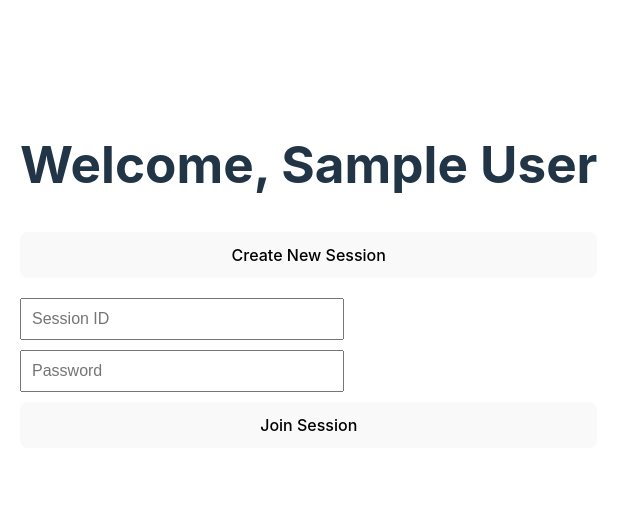
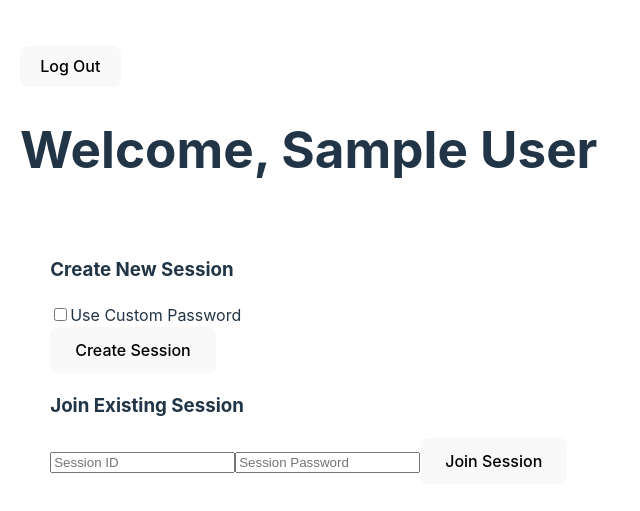
Before and after one commit to jayyprajapati/code-collaboration-tool, a React (Vite) app: page /dashboard in a window 1280 px wide. Shown: the part 125-636 px from the top of the page, without its empty margins (0-640 px from the left). Built offline with nearby package versions, Linux system fonts and the light colour scheme; no server answers; sample sign-in values are in the browser's storage.

Commit message:
Refactor: change the fields for create or join session and also add logout button

```diff
--- a/src/pages/Dashboard.jsx
+++ b/src/pages/Dashboard.jsx
@@ -1,26 +1,126 @@
-import { useAuth } from '../contexts/AuthContext';
-import { useNavigate } from 'react-router-dom';
+import { useAuth } from "../contexts/AuthContext";
+import { useNavigate } from "react-router-dom";
+import { signOut } from "firebase/auth";
+import { auth } from "../firebase";
+import { useState } from "react";
+import { generateSessionId, generateStrongPassword } from "../utils/session";
+import { verifySession, createNewSession } from "../api";
 
 export default function Dashboard() {
   const { currentUser } = useAuth();
   const navigate = useNavigate();
+  // const [sessionId, setSessionId] = useState("");
+  const [password, setPassword] = useState("");
+  const [useCustomPass, setUseCustomPass] = useState(false);
+  const [joinData, setJoinData] = useState({ id: "", pass: "" });
 
-  const handleCreateSession = () => {
-    // Will implement session creation logic later
-    navigate('/editor/123'); // Temporary hardcoded session ID
+  const handleCreateSession = async () => {
+    const newSessionId = generateSessionId();
+    const finalPassword = password || generateStrongPassword();
+
+    try {
+      const { valid, error } = await createNewSession(newSessionId, finalPassword, currentUser.uid);
+
+      if (valid) {
+        navigate(`/editor/${newSessionId}`, {
+          state: {
+            sessionPassword: finalPassword,
+            isOwner: true
+          }
+        });
+      } else {
+        alert(error || "Could not start a new session. Please try again later!");
+      }
+    } catch (err) {
+      console.error(err);
+      alert("Failed to verify session. Please try again.");
+    }
+
+    // if (response.ok) {
+    //   navigate(`/editor/${newSessionId}`);
+    // }
+  };
+
+  const handleJoinSession = async () => {
+    if (!joinData.id || !joinData.pass) {
+      alert("Please enter both session ID and password");
+      return;
+    }
+
+    try {
+      const { valid, error } = await verifySession(joinData.id, joinData.pass);
+
+      if (valid) {
+        navigate(`/editor/${joinData.id}`);
+      } else {
+        alert(error || "Invalid session credentials");
+      }
+    } catch (err) {
+      console.error(err);
+      alert("Failed to verify session. Please try again.");
+    }
+  };
+
+  const handleLogout = async () => {
+    try {
+      await signOut(auth);
+    } catch (err) {
+      console.error(err);
+    }
   };
 
   return (
     <div className="dashboard">
+      <button onClick={handleLogout} className="logout-button">
+        Log Out
+      </button>
       <h1>Welcome, {currentUser?.displayName}</h1>
       <div className="session-actions">
-        <button onClick={handleCreateSession}>
-          Create New Session
-        </button>
-        <div className="join-session">
-          <input type="text" placeholder="Session ID" />
-          <input type="password" placeholder="Password" />
-          <button>Join Session</button>
+        <div className="dashboard">
+          <div className="session-create">
+            <h3>Create New Session</h3>
+            <div className="password-options">
+              <label>
+                <input
+                  type="checkbox"
+                  checked={useCustomPass}
+                  onChange={(e) => setUseCustomPass(e.target.checked)}
+                />
+                Use Custom Password
+              </label>
+
+              {useCustomPass && (
+                <input
+                  type="password"
+                  value={password}
+                  onChange={(e) => setPassword(e.target.value)}
+                  placeholder="Enter custom password"
+                />
+              )}
+            </div>
+            <button onClick={handleCreateSession}>Create Session</button>
+          </div>
+
+          <div className="session-join">
+            <h3>Join Existing Session</h3>
+            <input
+              type="text"
+              value={joinData.id}
+              onChange={(e) =>
+                setJoinData((p) => ({ ...p, id: e.target.value }))
+              }
+              placeholder="Session ID"
+            />
+            <input
+              type="password"
+              value={joinData.pass}
+              onChange={(e) =>
+                setJoinData((p) => ({ ...p, pass: e.target.value }))
+              }
+              placeholder="Session Password"
+            />
+            <button onClick={handleJoinSession}>Join Session</button>
+          </div>
         </div>
       </div>
     </div>
```
